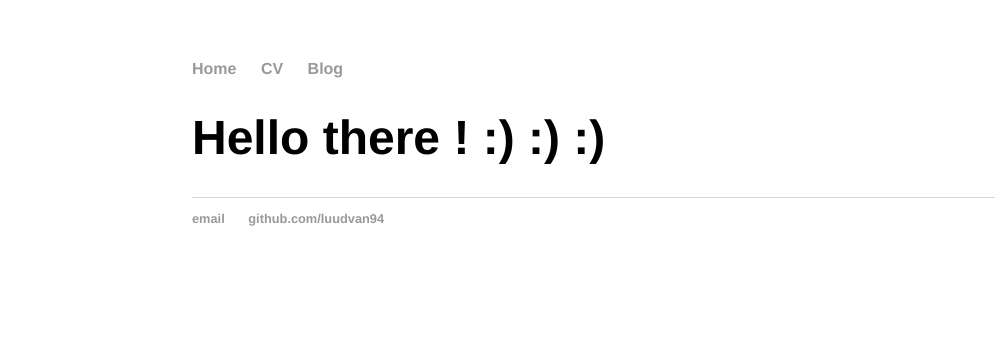
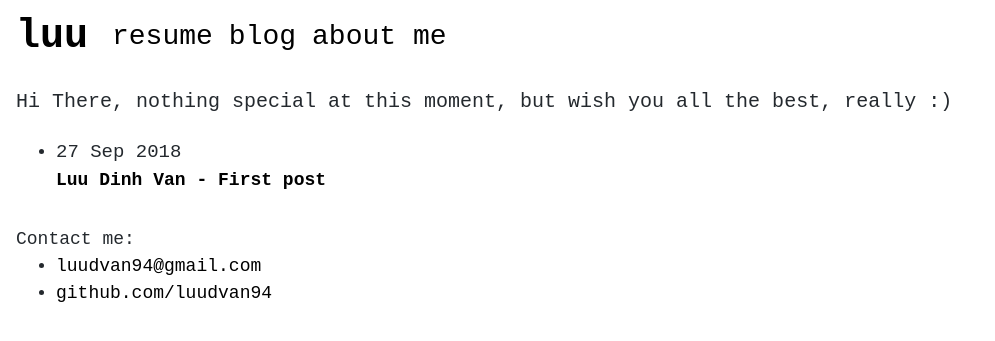
Before and after one commit to luudvan94/luudvan94.github.io, a Jekyll site: the page built from index.html, in a window 1280 px wide. Shown: the top 341 px of the page, without its empty margins (0-995 px from the left). Built offline with Jekyll 4.4.1, drawn with Linux system fonts in a browser that asks for light colours; nearby versions of some CDN libraries.

Commit message:
refactoring

```diff
--- a/_config.yml
+++ b/_config.yml
@@ -1,3 +1,5 @@
 name: Luu D Van, 4298 - my Uni Code
 markdown: kramdown
 permalink: /blog/:year/:month/:day/:title
+sass:
+  style: compact
--- /dev/null
+++ b/_includes/footer.html
@@ -0,0 +1,7 @@
+<footer class="content">
+    Contact me:
+    <ul>
+        <li><a href="mailto:luudvan94@gmail.com">luudvan94@gmail.com</a></li>
+        <li><a href="https://github.com/luudvan94">github.com/luudvan94</a></li>
+    </ul>
+</footer>
--- a/_layouts/default.html
+++ b/_layouts/default.html
@@ -1,28 +1,75 @@
 <!DOCTYPE html>
 <html>
+
 <head>
 	<title>{{ page.title }}</title>
 	<!-- link to main stylesheet -->
-			<link rel="stylesheet" type="text/css" href="/css/main.css">
+	<link rel="stylesheet" href="https://maxcdn.bootstrapcdn.com/bootstrap/4.0.0/css/bootstrap.min.css" integrity="sha384-Gn5384xqQ1aoWXA+058RXPxPg6fy4IWvTNh0E263XmFcJlSAwiGgFAW/dAiS6JXm"
+	 crossorigin="anonymous">
+	<link rel="stylesheet" href="{{ '/assets/css/main.css' | relative_url }}" />
 </head>
+
 <body>
-			<nav>
-	    		<ul>
-	        		<li><a href="/">Home</a></li>
-	        		<li><a href="/cv">CV</a></li>
-	        		<li><a href="/blog">Blog</a></li>
+	<nav class="navbar navbar-expand-lg">
+		<a class="navbar-brand" href="/">
+			<h1><b>luu</b></h1>
+		</a>
+		<button class="navbar-toggler" type="button" data-toggle="collapse" data-target="#navbarSupportedContent"
+		 aria-controls="navbarSupportedContent" aria-expanded="false" aria-label="Toggle navigation">
+			<span class="navbar-toggler-icon"></span>
+		</button>
+
+		<div class="collapse navbar-collapse" id="navbarSupportedContent">
+			<ul class="navbar-nav mr-auto">
+				<li class="nav-item active">
+					<a class="nav-link" href="/resume">
+						<h3>resume</h3> <span class="sr-only">(current)</span>
+					</a>
+				</li>
+				<li class="nav-item">
+					<a class="nav-link" href="/blog">
+						<h3>blog</h3>
+					</a>
+				</li>
+				<li class="nav-item">
+					<a class="nav-link" href="/about">
+						<h3>about me</h3>
+					</a>
+				</li>
+				<!-- <li class="nav-item dropdown">
+					  <a class="nav-link dropdown-toggle" href="#" id="navbarDropdown" role="button" data-toggle="dropdown" aria-haspopup="true" aria-expanded="false">
+						Dropdown
+					  </a>
+					  <div class="dropdown-menu" aria-labelledby="navbarDropdown">
+						<a class="dropdown-item" href="#">Action</a>
+						<a class="dropdown-item" href="#">Another action</a>
+						<div class="dropdown-divider"></div>
+						<a class="dropdown-item" href="#">Something else here</a>
+					  </div>
+					</li> -->
+				<!-- <li class="nav-item">
+					  <a class="nav-link disabled" href="#">Disabled</a>
+					</li> -->
 			</ul>
+		</div>
 	</nav>
-			<div class="container">
+	<div class="content">
+		<h5>{{ page.intro }}</h5>
+	</div>
+	<div class="content">
 
 		{{ content }}
 
 	</div><!-- /.container -->
-			<footer>
-	    		<ul>
-	        		<li><a href="mailto:luudvan94@gmail.com">email</a></li>
-	        		<li><a href="https://github.com/luudvan94">github.com/luudvan94</a></li>
-				</ul>
-			</footer>
+	{% include footer.html %}
+
+
+	<script src="https://code.jquery.com/jquery-3.2.1.slim.min.js" integrity="sha384-KJ3o2DKtIkvYIK3UENzmM7KCkRr/rE9/Qpg6aAZGJwFDMVNA/GpGFF93hXpG5KkN"
+	 crossorigin="anonymous"></script>
+	<script src="https://cdnjs.cloudflare.com/ajax/libs/popper.js/1.12.9/umd/popper.min.js" integrity="sha384-ApNbgh9B+Y1QKtv3Rn7W3mgPxhU9K/ScQsAP7hUibX39j7fakFPskvXusvfa0b4Q"
+	 crossorigin="anonymous"></script>
+	<script src="https://maxcdn.bootstrapcdn.com/bootstrap/4.0.0/js/bootstrap.min.js" integrity="sha384-JZR6Spejh4U02d8jOt6vLEHfe/JQGiRRSQQxSfFWpi1MquVdAyjUar5+76PVCmYl"
+	 crossorigin="anonymous"></script>
 </body>
+
 </html>
--- /dev/null
+++ b/_sass/_typography.scss
@@ -0,0 +1,28 @@
+// This is a partial.
+// It lies in <source>/_sass, just waiting to be imported.
+// It does not contain the YAML front matter and has no corresponding output file in the built site.
+
+body {
+    font-family: 'Roboto Mono', monospace;
+    font-size: 18px;
+    line-height: 1.5;
+    color: #24292e;
+    background-color: #fff;
+  }
+
+  a {
+    color: #000000;
+  }
+
+  code,
+  pre {
+    font-family: Menlo, Consolas, "Consolas for Powerline", "Courier New", Courier, monospace;
+    background-color: #2b2b2b;
+    color: #fff;
+    padding: 0.25em
+  }
+
+.datetime {
+    font-family: 'VT323', monospace;
+    font-size: 19px;
+}
--- /dev/null
+++ b/assets/css/main.scss
@@ -0,0 +1,14 @@
+---
+#this ensures Jekyll reads the file to be transformed into CSS later
+#only Main files contain this front matter, not partials.
+---
+
+@import "typography";
+
+.content {
+  padding: .5rem 1rem;
+}
+
+.navbar-toggler {
+    border-color: rgb(0, 0, 0);
+  }
--- a/css/main.css
+++ /dev/null
@@ -1,43 +0,0 @@
-body {
-    margin: 60px auto;
-    width: 70%;
-}
-nav ul, footer ul {
-    font-family:'Helvetica', 'Arial', 'Sans-Serif';
-    padding: 0px;
-    list-style: none;
-    font-weight: bold;
-}
-nav ul li, footer ul li {
-    display: inline;
-    margin-right: 20px;
-}
-a {
-    text-decoration: none;
-    color: #999;
-}
-a:hover {
-    text-decoration: underline;
-}
-h1 {
-    font-size: 3em;
-    font-family:'Helvetica', 'Arial', 'Sans-Serif';
-}
-p {
-    font-size: 1.5em;
-    line-height: 1.4em;
-    color: #333;
-}
-footer {
-    border-top: 1px solid #d5d5d5;
-    font-size: .8em;
-}
-
-ul.posts {
-    margin: 20px auto 40px;
-    font-size: 1.5em;
-}
-
-ul.posts li {
-    list-style: none;
-}
--- a/index.html
+++ b/index.html
@@ -1,7 +1,15 @@
 ---
 layout: default
 title: Luu Dinh Van
+intro: Hi There, nothing special at this moment, but wish you all the best, really :)
 ---
-<div class="blurb">
-	<h1>Hello there ! :) :) :)</h1>
-</div><!-- /.blurb -->
+
+<ul class="posts">
+
+	{% for post in site.posts %}
+	<li>
+		<span class="datetime">{{ post.date | date_to_string }}</span> <br />
+		<a href="{{ post.url }}" title="{{ post.title }}"><b>{{post.title}}</b></a>
+	</li>
+	{% endfor %}
+</ul>
```
Also changed, not shown: _drafts/test-draft-post.md (added, +11 -0 lines), _posts/2014-04-30-luu-d-van-site-launched.md (+5 -1 lines), about/index.md (added, +9 -0 lines), blog/index.html (+9 -5 lines), resume/index.md (added, +5 -0 lines). Lines whose indentation alone changed are shown as unchanged.
